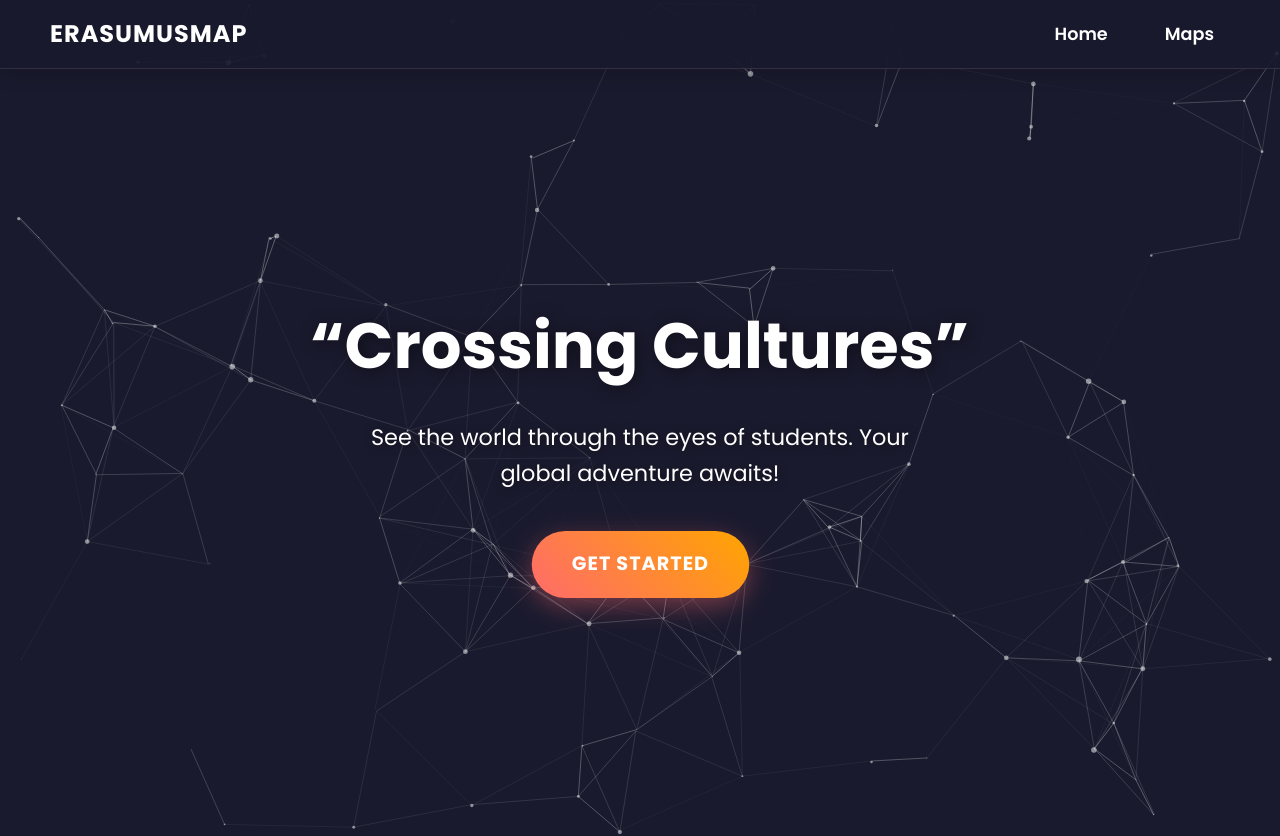
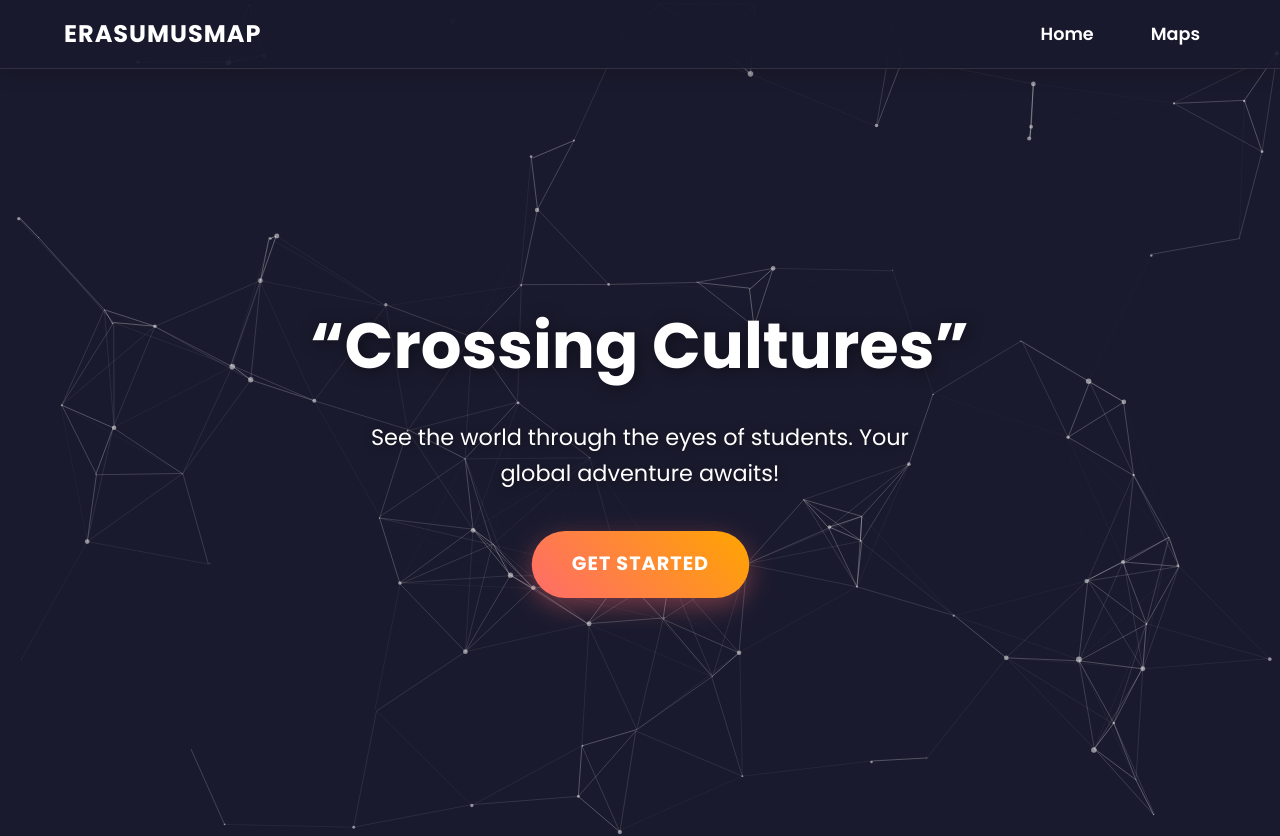
Before and after one commit to ChithraRaniJayaraman/Exchange-map, a website: page index.html in a window 1280 px wide. Shown: the top 836 px of the page. Drawn offline with nearby package versions, Linux system fonts and the light colour scheme; animation ran at ten frames a second.

Commit message:
Added styles

```diff
--- a/css/style.css
+++ b/css/style.css
@@ -12,7 +12,7 @@ body {
 header {
     background-color: rgba(26, 26, 46, 0.8);
     backdrop-filter: blur(20px);
-    padding: 15px 50px;
+    padding: 15px 5%; /* Use percentage for padding */
     box-shadow: 0 2px 20px rgba(0,0,0,0.2);
     position: fixed; /* Changed from sticky */
     top: 0;
```
